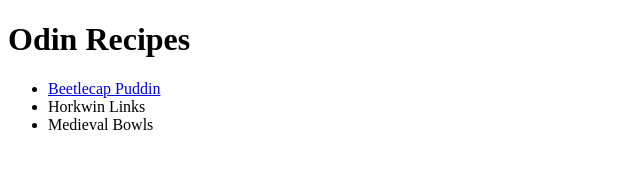
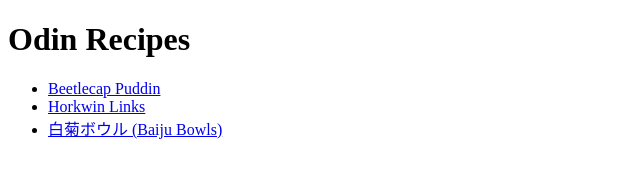
Before and after one commit to superch00k/odin-recipes, a plain HTML site: page index.html in a window 1280 px wide. Shown: the whole page, without its empty margins (0-640 px from the left). Drawn offline with Linux system fonts and the light colour scheme.

Commit message:
Update page links in index.html

```diff
--- a/index.html
+++ b/index.html
@@ -8,8 +8,8 @@
         <h1>Odin Recipes</h1>
         <ul>
             <li><a href="recipes/beetlecappuddin.html">Beetlecap Puddin</a></li>
-            <li><a ref="recipes/horkwinlinks.html">Horkwin Links</a></li>
-            <li><a ref="recipes/medievalbowls.html">Medieval Bowls</a></li>
+            <li><a href="recipes/horkwinlinks.html">Horkwin Links</a></li>
+            <li><a href="recipes/baijubowls.html">白菊ボウル (Baiju Bowls)</a></li>
     </body>
 
 </html>
```
